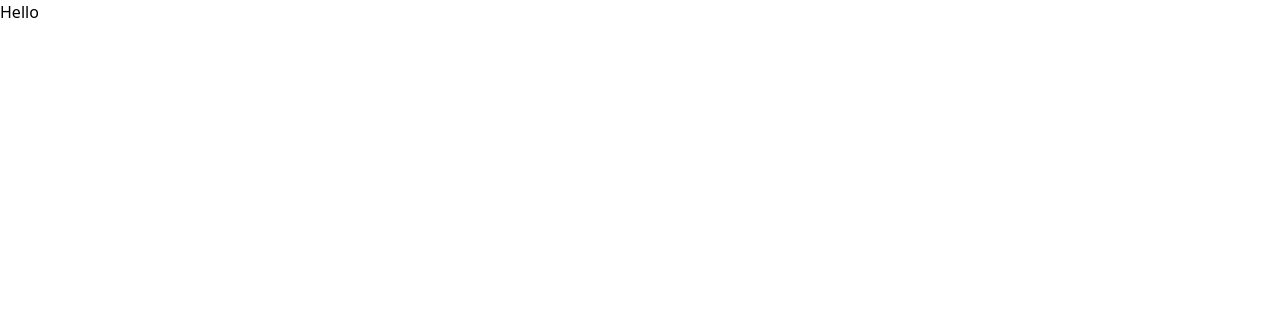
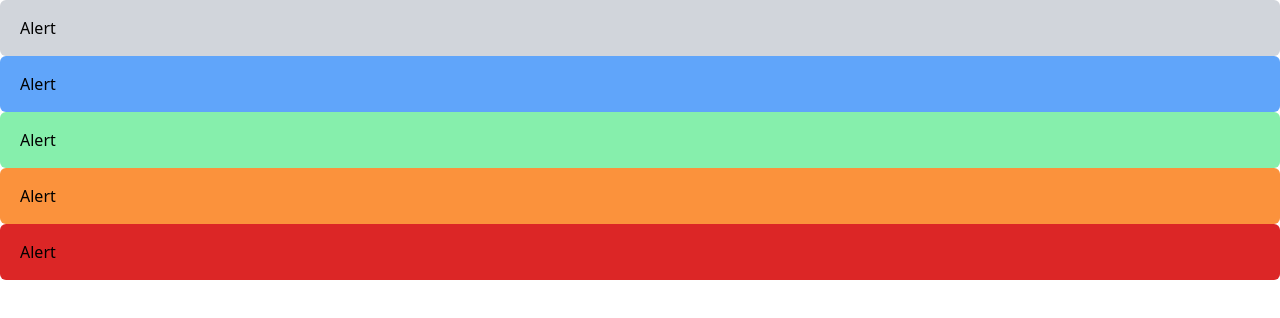
Before and after one commit to jamalmatic/legojs, a Next.js app: page / in a window 1280 px wide. Shown: the top 318 px of the page. Built offline with nearby package versions, Linux system fonts and the light colour scheme.

Commit message:
lego brick component

```diff
--- /dev/null
+++ b/components/Alert/Alert.js
@@ -0,0 +1,11 @@
+import React from 'react'
+import Brick from 'lego-components'
+import Styles from './Alert.module.css'
+
+const Alert = ({as='div', ...props}) => {
+  return (
+    <Brick as={as} cssModule={Styles} variant={props.variant} {...props}>{props.children || 'Alert'}</Brick>
+  )
+}
+
+export default Alert
--- /dev/null
+++ b/components/Alert/Alert.module.css
@@ -0,0 +1,26 @@
+.common {
+    @apply w-full rounded-md px-5 py-4;
+}
+
+.normal {
+    @apply common bg-gray-300;
+}
+
+.info {
+    @apply common bg-blue-400;
+}
+
+.success {
+    @apply common bg-green-300;
+}
+
+.warning {
+    @apply common bg-orange-400;
+}
+
+.danger {
+    @apply common bg-red-600;
+}
+.default {
+    @apply normal;
+}
--- /dev/null
+++ b/lego-components/Brick.js
@@ -0,0 +1,20 @@
+import React from 'react'
+
+const Brick = ({as,cssModule, variant='default', className, children, ...props}) => {
+    const classNames = [getStylesFromCssModule(cssModule, variant).join(' '), className]
+    const Tag = as ? `${as}`: React.Fragment
+  return (
+    <Tag className={classNames.join(' ')} {...props}>{children && children}</Tag>
+  )
+}
+
+export default Brick
+
+
+const getStylesFromCssModule = (obj, arr) => arr.split(' ').map(i => {
+
+    if (obj && obj[i]) return obj[i]
+    if (obj && !obj[i]) return obj.default
+
+
+  })
--- /dev/null
+++ b/lego-components/index.js
@@ -0,0 +1,5 @@
+import Brick from "./Brick";
+
+
+export default Brick
+export {Brick}
--- a/pages/index.js
+++ b/pages/index.js
@@ -1,9 +1,14 @@
 import react from "react"
+import Alert from "components/Alert/Alert"
 
 export default function Home() {
   return (
     <>
-      Hello
+      <Alert/>
+      <Alert variant="info"/>
+      <Alert variant="success"/>
+      <Alert variant="warning"/>
+      <Alert variant="danger"/>
     </>
   )
 }
```
Also changed, not shown: components/Alert/index.js (added).
